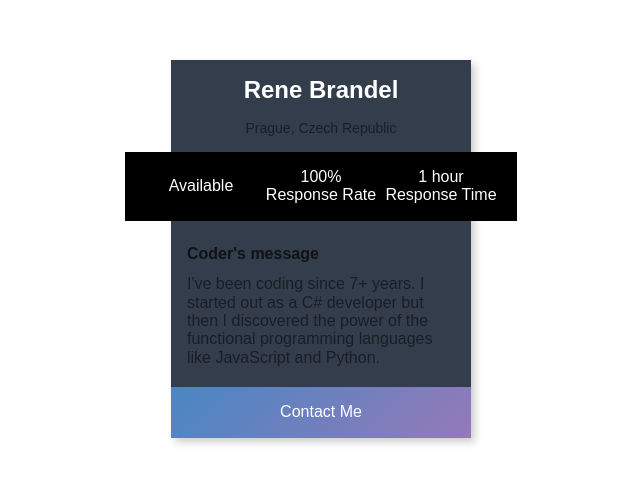
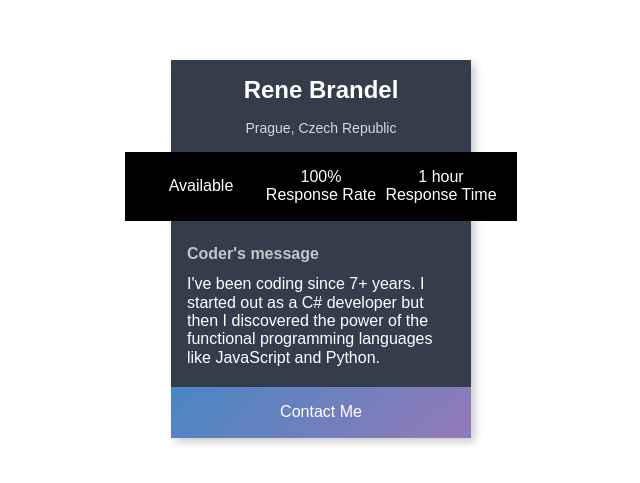
Before and after one commit to equipe-team/apping, a React (Create React App) app: page / in a window 1280 px wide. Shown: the part 151-634 px from the top of the page, without its empty margins (319-959 px from the left). Built offline with nearby package versions, Linux system fonts and the light colour scheme.

Commit message:
Changed the text to be more readable

```diff
--- a/src/App.js
+++ b/src/App.js
@@ -14,7 +14,7 @@ class App extends Component {
           <div className='b f3 mt3'>
             Rene Brandel
           </div>
-          <div className='black-50 f6 mt3'>
+          <div className='white-80 f6 mt3'>
             Prague, Czech Republic
           </div>
           <div className='flex justify-center items-center bg-black mt3 pa3'>
@@ -38,10 +38,10 @@ class App extends Component {
               </div>
             </div>
           </div>
-          <div className='tl w-100 b black-70 mt3 ph3 pv2'>
+          <div className='tl w-100 b white-70 mt3 ph3 pv2'>
             Coder's message
           </div>
-          <div className='tl w-100 black-50 ph3 pv1 mb3'>
+          <div className='tl w-100 white ph3 pv1 mb3'>
             I've been coding since 7+ years. I started out as a C# developer but then I discovered the power of the functional programming languages like JavaScript and Python.
           </div>
           <div className='pa3 w-100 flex items-center justify-center pointer white'
```
